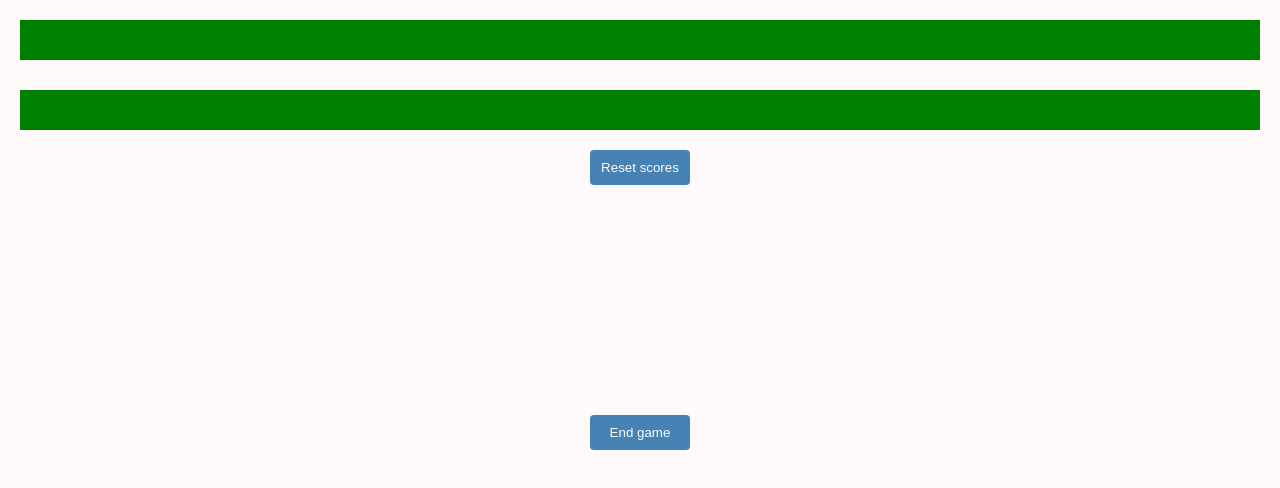
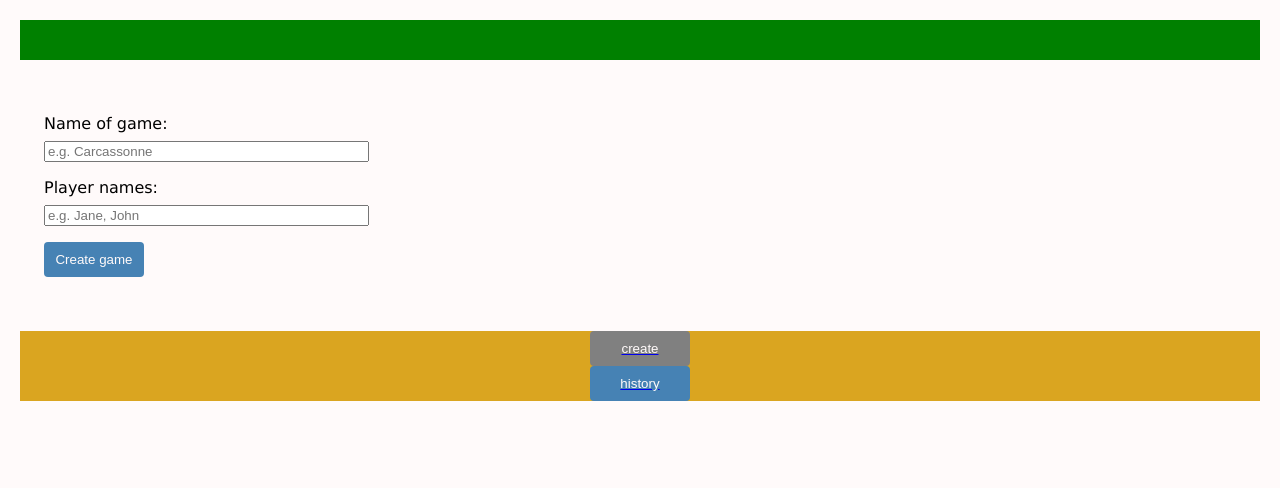
Before and after one commit to danicadombek/scorekeeper, a React (Create React App) app: page /game in a window 1280 px wide. Shown: the top 488 px of the page. Built offline with nearby package versions, Linux system fonts and the light colour scheme.

Commit message:
Implement react-router and useHistory

```diff
--- a/src/App.js
+++ b/src/App.js
@@ -1,16 +1,11 @@
 import { useState } from 'react'
-import {
-  BrowserRouter as Router,
-  Switch,
-  Route,
-  Redirect,
-} from 'react-router-dom'
 import Navigation from './components/Navigation'
 import Header from '../src/components/Header'
 import CreatePage from './pages/CreatePage'
 import GamePage from './pages/GamePage'
 import HistoryPage from './pages/HistoryPage'
 import styled from 'styled-components/macro'
+import { BrowserRouter as Router, Switch, Route, Link } from 'react-router-dom'
 
 function App() {
   const [currentPageId, setCurrentPageId] = useState('create')
@@ -18,50 +13,63 @@ function App() {
   const [history, setHistory] = useState([])
   const [nameOfGame, setnameOfGame] = useState('')
 
+  const navButtons = ['create', 'history']
+
   return (
     <Router>
       <AppGrid>
         <Header />
+        <div>
           <Switch>
-          <Route exact path="/create">
-            <CreatePage onSubmit={handleSubmit} />
-            <Navigation
+            <Route path="/">
+              <CreatePage
+                onSubmit={handleSubmit}
                 onNavigate={setCurrentPageId}
-              currentPageId={currentPageId}
-              pages={[
-                { title: 'Create', id: 'create' },
-                { title: 'History', id: 'history' },
-              ]}
               />
             </Route>
 
-          <Route exact path="/game">
+            <Route path="/game">
               <GamePage
                 nameOfGame={nameOfGame}
                 players={players}
                 onResetScores={resetScores}
-              onEndGame={handleEndGame}
+                handleEndGame={handleEndGame}
                 onPlayerUpdate={updateScore}
               />
             </Route>
 
-          <Route exact path="/history">
+            <Route path="/history">
               <HistoryPage games={history} onNavigate={setCurrentPageId} />
             </Route>
           </Switch>
+        </div>
+
+        {currentPageId !== 'game' && (
+          <div>
+            {navButtons.map(button => (
+              <Link to={'/' + button}>
+                <Navigation
+                  currentPageId={currentPageId}
+                  onNavigate={setCurrentPageId}
+                  pages={[{ title: button, id: button }]}
+                />
+              </Link>
+            ))}
+          </div>
+        )}
       </AppGrid>
     </Router>
   )
+
+  function handleEndGame() {
+    setCurrentPageId('history')
+    setHistory([{ players, nameOfGame }, ...history])
+  }
 
   function handleSubmit(nameOfGame, players) {
     setPlayers(players)
     setnameOfGame(nameOfGame)
     setCurrentPageId('game')
-  }
-
-  function handleEndGame() {
-    setCurrentPageId('history')
-    setHistory([{ players, nameOfGame }, ...history])
   }
 
   function resetScores() {
--- a/src/pages/CreatePage.js
+++ b/src/pages/CreatePage.js
@@ -1,15 +1,16 @@
-import { BrowserRouter } from 'react-router-dom'
 import React from 'react'
 import PropTypes from 'prop-types'
 import styled from 'styled-components/macro'
 import Button from '../components/Button'
 import InputLabeled from '../components/InputLabeled'
+import { useHistory } from 'react-router-dom'
 
 CreatePage.propTypes = {
   onSubmit: PropTypes.func.isRequired,
 }
 
 export default function CreatePage({ onSubmit }) {
+  let path = useHistory()
   return (
     <Grid>
       <form onSubmit={handleSubmit}>
@@ -37,7 +38,7 @@ export default function CreatePage({ onSubmit }) {
     const players = playersInput.value
       .split(',')
       .map(name => ({ name: name.trim(), score: 0 }))
-
+    path.push('/game')
     onSubmit(nameOfGame, players)
   }
 }
--- a/src/pages/GamePage.js
+++ b/src/pages/GamePage.js
@@ -3,6 +3,7 @@ import styled from 'styled-components/macro'
 import Header from '../components/Header'
 import Player from '../components/Player'
 import Button from '../components/Button'
+import { useHistory } from 'react-router-dom'
 
 GamePage.propTypes = {
   nameOfGame: PropTypes.string,
@@ -10,7 +11,7 @@ GamePage.propTypes = {
     PropTypes.shape({ name: PropTypes.string, score: PropTypes.number })
   ),
   onResetScores: PropTypes.func.isRequired,
-  onEndGame: PropTypes.func.isRequired,
+  handleEndGame: PropTypes.func.isRequired,
   onPlayerUpdate: PropTypes.func.isRequired,
 }
 
@@ -18,9 +19,10 @@ export default function GamePage({
   players,
   nameOfGame,
   onResetScores,
-  onEndGame,
+  handleEndGame,
   onPlayerUpdate,
 }) {
+  let path = useHistory()
   return (
     <section>
       <Header>{nameOfGame}</Header>
@@ -35,10 +37,15 @@ export default function GamePage({
       ))}
       <Buttons>
         <Button onClick={onResetScores}>Reset scores</Button>
-        <Button onClick={onEndGame}>End game</Button>
+        <Button onClick={handleClick}>End game</Button>
       </Buttons>
     </section>
   )
+
+  function handleClick(event) {
+    handleEndGame(event)
+    path.push('/history')
+  }
 }
 const Buttons = styled.div`
   margin-top: 20px;
```
Lines whose indentation alone changed are shown as unchanged.
